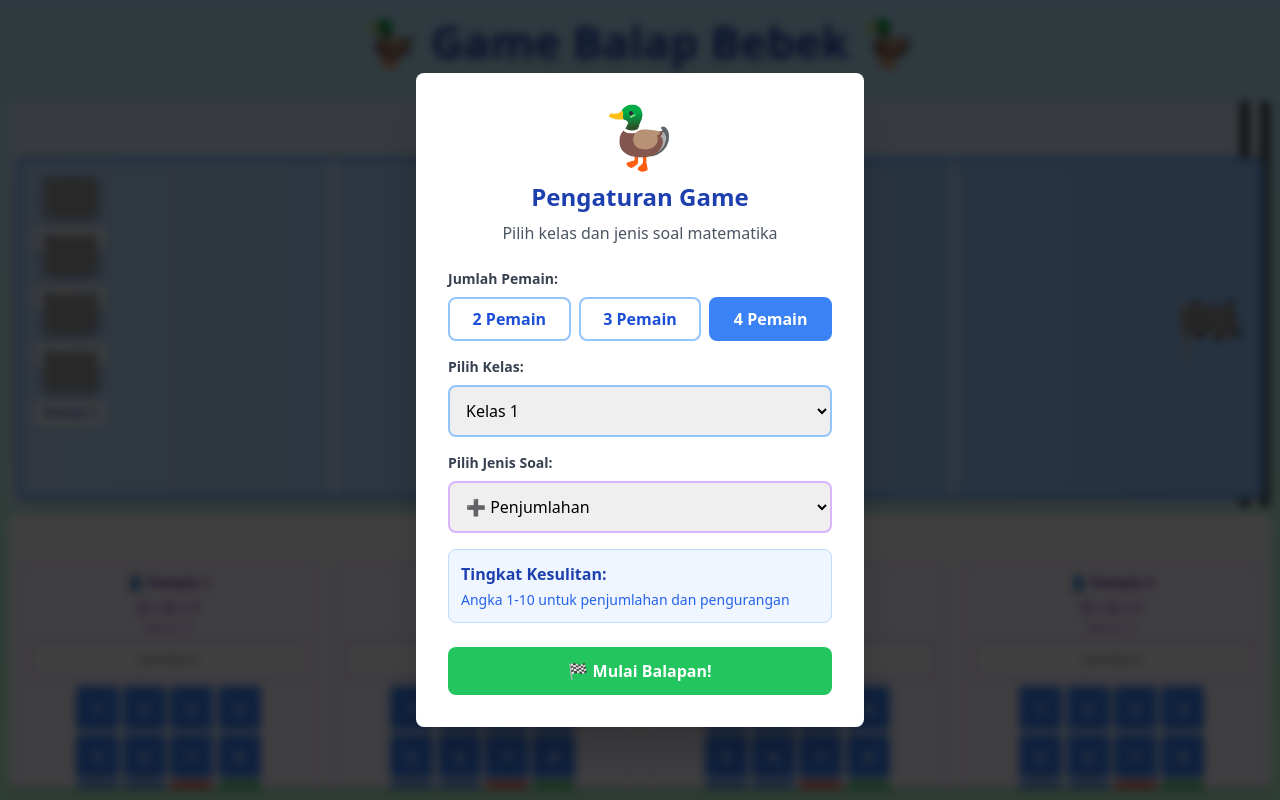
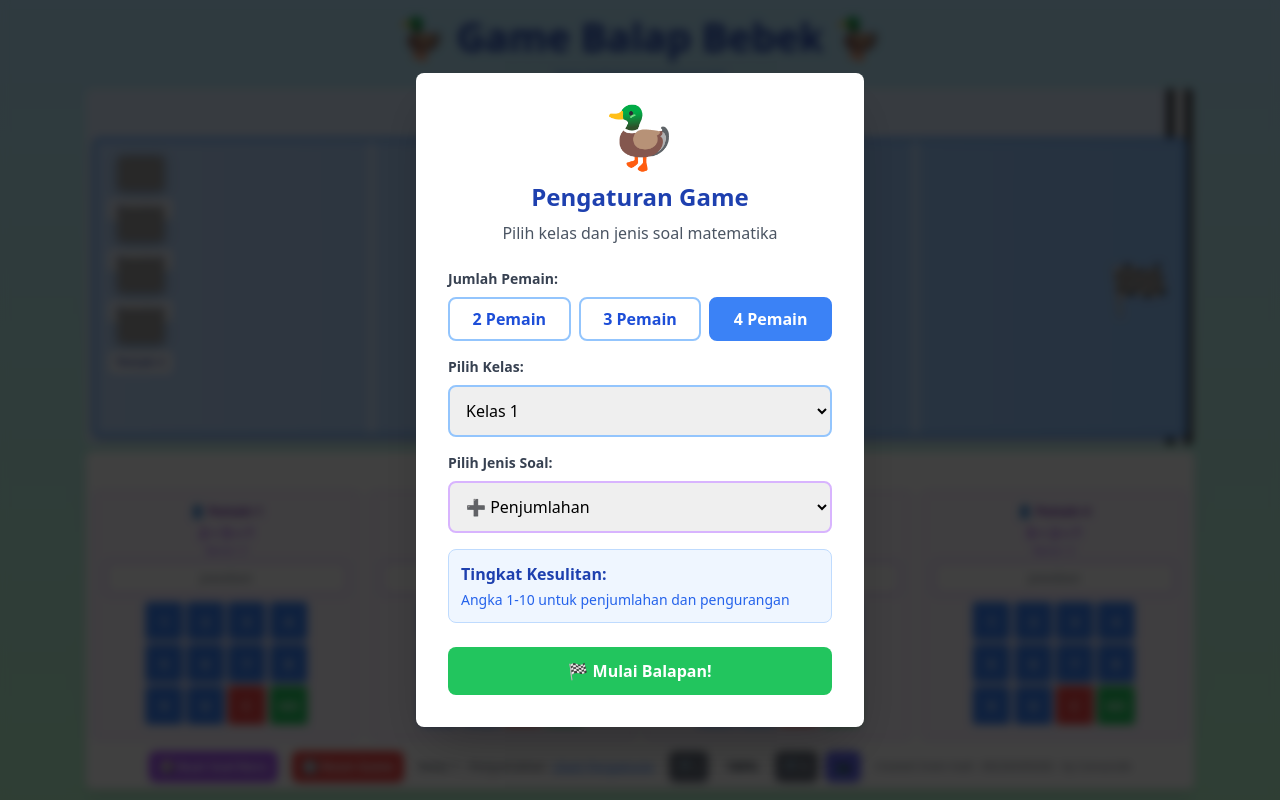
Before and after one commit to erwinhadi406-rgb/balapbebek, a plain HTML site: page index.html in a window 1280 px wide. Drawn offline with nearby package versions, Linux system fonts and the light colour scheme; grey boxes are pictures that could not be loaded.

Commit message:
Add files via upload

```diff
--- a/index.html
+++ b/index.html
@@ -28,6 +28,33 @@
             --finish-icon-size:     3.5rem;
         }
 
+        /* ======================================================
+           AUTO-FIT-TO-SCREEN — seluruh UI (judul, arena balap,
+           papan soal, footer) selalu pas dalam satu layar, apa pun
+           ukuran layarnya (HP hingga IFP 75"), TANPA terpotong/
+           tersembunyi dan TANPA perlu mode fullscreen browser.
+           Menggantikan pendekatan lama (flex-shrink + CSS zoom)
+           yang rawan membuat arena bebek "pipih"/gepeng saat total
+           tinggi konten melebihi tinggi layar — sekarang seluruh
+           konten diskalakan RATA (uniform) lewat transform, bukan
+           dipaksa saling berebut ruang oleh flexbox.
+           ====================================================== */
+        #fitWrapper {
+            width: 100%;
+            height: 100vh;
+            height: 100dvh;
+            overflow: hidden;
+            display: flex;
+            flex-direction: column;
+            align-items: center;
+            justify-content: flex-start;
+        }
+        #fitContent {
+            width: 100%;
+            transform-origin: top center;
+            will-change: transform;
+        }
+
         /* Badge perangkat terdeteksi */
         #device-badge {
             position: fixed;
@@ -216,8 +243,9 @@
   <!-- Badge deteksi perangkat otomatis -->
   <div id="device-badge">🔍 Mendeteksi perangkat...</div>
 
-  <div class="container mx-auto px-2 py-2 h-full flex flex-col overflow-hidden" style="max-height:100vh;"><!-- Setup Modal -->
-   <div id="setupModal" class="fixed inset-0 bg-black bg-opacity-75 flex items-center justify-center z-50" style="backdrop-filter: blur(5px);">
+  <!-- Setup Modal — di luar #fitContent supaya TIDAK ikut ter-scale,
+       selalu overlay penuh terhadap layar sungguhan -->
+  <div id="setupModal" class="fixed inset-0 bg-black bg-opacity-75 flex items-center justify-center z-50" style="backdrop-filter: blur(5px);">
     <div class="bg-white rounded-lg p-8 max-w-md w-full mx-4 shadow-2xl">
      <div class="text-center mb-6">
       <div class="text-6xl mb-4">
@@ -247,7 +275,11 @@
      <div class="mt-6 flex gap-3"><button id="startGameBtn" class="flex-1 bg-green-500 hover:bg-green-600 text-white font-bold py-3 px-6 rounded-lg transition-colors"> 🏁 Mulai Balapan! </button>
      </div>
     </div>
-   </div><!-- Header -->
+   </div>
+
+  <div id="fitWrapper">
+  <div id="fitContent">
+  <div class="container mx-auto px-2 py-2"><!-- Header -->
    <header class="text-center mb-1 flex-shrink-0">
     <h1 id="gameTitle" class="game-title font-bold text-blue-800 mb-0.5">🦆 Game Balap Bebek 🦆</h1>
     <p class="text-sm text-blue-600">Siapa bebek tercepat hari ini?</p>
@@ -296,6 +328,8 @@
     </div>
    </div>
   </div>
+  </div>
+  </div>
   <script>
         // Google Apps Script doGet function for web deployment
         function doGet() {
@@ -1169,29 +1203,66 @@
             }
         }
 
+        // =====================================================
+        //  AUTO-FIT-TO-SCREEN + ZOOM MANUAL — SATU sumber skala
+        //  Menggantikan pendekatan lama (CSS `zoom` di Android +
+        //  document.body.style.height hack) yang rawan bikin arena
+        //  bebek gepeng/pipih di sebagian browser TV/Android WebView
+        //  karena implementasi CSS `zoom` non-standar & tidak
+        //  konsisten. Sekarang SEMUA skala (otomatis + manual)
+        //  memakai transform:scale() pada #fitContent saja.
+        // =====================================================
+        let fitScaleValue = 1;
+
+        function fitToScreen() {
+            const wrapper = document.getElementById('fitWrapper');
+            const content = document.getElementById('fitContent');
+            if (!wrapper || !content) return;
+
+            // Ukur ukuran alami konten (tanpa transform) dulu
+            content.style.transform = 'none';
+            content.style.width = wrapper.clientWidth + 'px';
+
+            const naturalH = content.scrollHeight;
+            const naturalW = content.scrollWidth;
+            const availH = wrapper.clientHeight;
+            const availW = wrapper.clientWidth;
+            if (naturalH === 0 || naturalW === 0) return;
+
+            // Jangan pernah membesarkan otomatis (>1) — hanya
+            // menyusutkan bila konten lebih tinggi/lebar dari layar
+            fitScaleValue = Math.min(1, availW / naturalW, availH / naturalH);
+            applyCombinedScale();
+        }
+
+        function applyCombinedScale() {
+            const wrapper = document.getElementById('fitWrapper');
+            const content = document.getElementById('fitContent');
+            if (!wrapper || !content) return;
+
+            const finalScale = fitScaleValue * zoomState.level;
+            content.style.transform = `scale(${finalScale})`;
+
+            // Kompensasi supaya tetap center vertikal setelah discale
+            const naturalH = content.scrollHeight;
+            const availH = wrapper.clientHeight;
+            content.style.marginTop = Math.max(0, (availH - naturalH * finalScale) / 2) + 'px';
+
+            const zoomDisplay = document.getElementById('zoomLevel');
+            if (zoomDisplay) zoomDisplay.textContent = `${Math.round(zoomState.level * 100)}%`;
+        }
+
         function applyZoom() {
-            const container = document.querySelector('.container');
-            const isAndroid = /Android/i.test(navigator.userAgent);
-
-            // Gunakan CSS zoom untuk Android (lebih akurat untuk touch)
-            if (isAndroid) {
-                container.style.zoom = zoomState.level;
-                container.style.transform = '';
-            } else {
-                // Gunakan transform scale untuk desktop
-                container.style.transform = `scale(${zoomState.level})`;
-                container.style.transformOrigin = 'top center';
-                container.style.zoom = '';
-            }
-
-            // Update zoom level display
-            const zoomDisplay = document.getElementById('zoomLevel');
-            zoomDisplay.textContent = `${Math.round(zoomState.level * 100)}%`;
-
-            // Adjust body height to prevent scrolling issues
-            if (!isAndroid) {
-                document.body.style.height = `${100 / zoomState.level}%`;
-            }
+            // Zoom manual sekarang hanya mengubah faktor pengali —
+            // skala otomatis (fitScaleValue) tetap dipertahankan agar
+            // konten tak pernah keluar/terpotong dari layar.
+            applyCombinedScale();
+        }
+
+        let fitDebounce;
+        function requestFit() {
+            clearTimeout(fitDebounce);
+            fitDebounce = setTimeout(fitToScreen, 60);
         }
 
         // Fullscreen functions
@@ -1269,6 +1340,7 @@
 
         function hideSetupModal() {
             document.getElementById('setupModal').classList.add('hidden');
+            requestFit();
         }
 
         function updateDifficultyInfo() {
@@ -1758,13 +1830,29 @@
                 detectDevice();
                 // Rebuild track agar posisi bebek sesuai ukuran baru
                 if (typeof createRaceTrack === 'function') createRaceTrack();
+                requestFit();
             }, 350);
         });
+
+        window.addEventListener('load', requestFit);
+        window.addEventListener('resize', requestFit);
+
+        // Re-fit otomatis setiap kali isi #fitContent berubah ukuran
+        // (soal baru, arena di-rebuild, skor berubah, dll) — ini yang
+        // mencegah arena bebek jadi gepeng/terpotong tanpa harus
+        // menambal satu-satu di setiap titik yang mengubah konten.
+        if (window.ResizeObserver) {
+            const fitContentEl = document.getElementById('fitContent');
+            if (fitContentEl) {
+                new ResizeObserver(() => requestFit()).observe(fitContentEl);
+            }
+        }
 
         // Initialize everything when page loads
         document.addEventListener('DOMContentLoaded', () => {
             detectDevice(); // ← deteksi otomatis saat halaman dibuka
             initGame();
+            requestFit();
 
             // Initialize audio system
             audioSystem.init();
```
